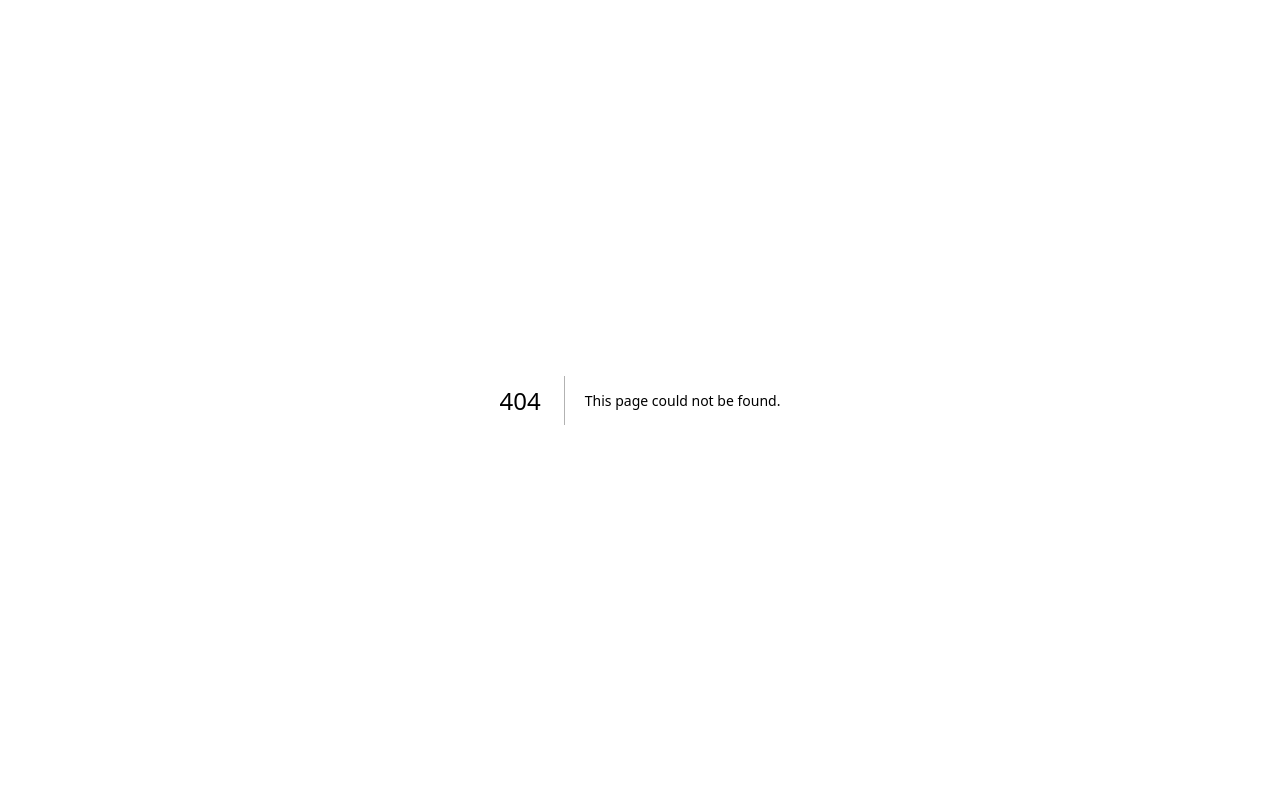
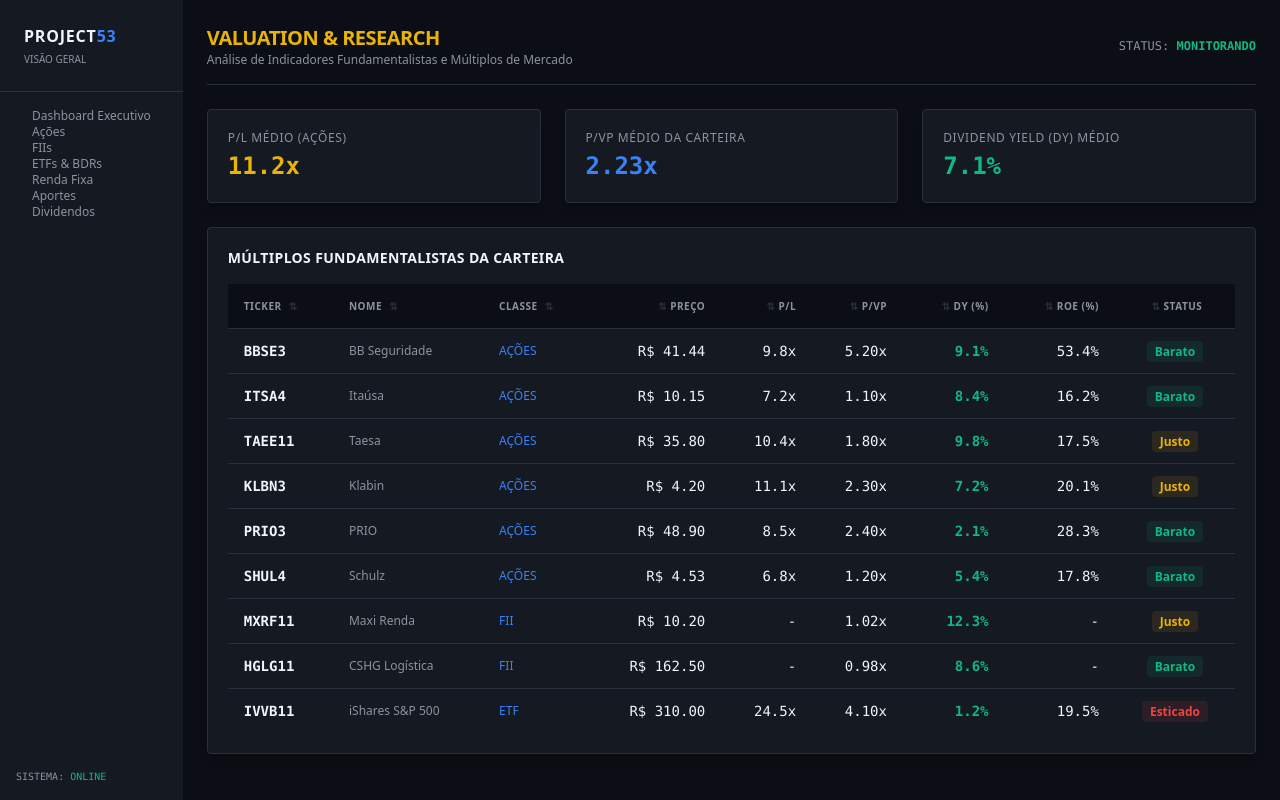
Before and after one commit to Andre-Marcelino-2026/aposentadoria53, a Next.js app: page /valuation in a window 1280 px wide. Before the commit this address had no page. Built offline with nearby package versions, Linux system fonts and the light colour scheme.

Commit message:
Create page.tsx

```diff
--- /dev/null
+++ b/app/valuation/page.tsx
@@ -0,0 +1,187 @@
+'use client';
+
+import { useState, useMemo } from 'react';
+import { Sidebar } from '../../src/components/layout/Sidebar';
+
+// Base de dados simulada com indicadores fundamentalistas de valuation
+const mockValuationData = [
+  { ticker: 'BBSE3', name: 'BB Seguridade', class: 'AÇÕES', price: 41.44, pl: 9.8, pvp: 5.2, dy: 9.1, roe: 53.4, margin: 82.1, status: 'Barato' },
+  { ticker: 'ITSA4', name: 'Itaúsa', class: 'AÇÕES', price: 10.15, pl: 7.2, pvp: 1.1, dy: 8.4, roe: 16.2, margin: 18.5, status: 'Barato' },
+  { ticker: 'TAEE11', name: 'Taesa', class: 'AÇÕES', price: 35.80, pl: 10.4, pvp: 1.8, dy: 9.8, roe: 17.5, margin: 44.2, status: 'Justo' },
+  { ticker: 'KLBN3', name: 'Klabin', class: 'AÇÕES', price: 4.20, pl: 11.1, pvp: 2.3, dy: 7.2, roe: 20.1, margin: 15.8, status: 'Justo' },
+  { ticker: 'PRIO3', name: 'PRIO', class: 'AÇÕES', price: 48.90, pl: 8.5, pvp: 2.4, dy: 2.1, roe: 28.3, margin: 41.0, status: 'Barato' },
+  { ticker: 'SHUL4', name: 'Schulz', class: 'AÇÕES', price: 4.53, pl: 6.8, pvp: 1.2, dy: 5.4, roe: 17.8, margin: 10.2, status: 'Barato' },
+  { ticker: 'MXRF11', name: 'Maxi Renda', class: 'FII', price: 10.20, pl: 0, pvp: 1.02, dy: 12.3, roe: 0, margin: 0, status: 'Justo' },
+  { ticker: 'HGLG11', name: 'CSHG Logística', class: 'FII', price: 162.50, pl: 0, pvp: 0.98, dy: 8.6, roe: 0, margin: 0, status: 'Barato' },
+  { ticker: 'IVVB11', name: 'iShares S&P 500', class: 'ETF', price: 310.00, pl: 24.5, pvp: 4.1, dy: 1.2, roe: 19.5, margin: 14.0, status: 'Esticado' },
+];
+
+export default function ValuationPage() {
+  const [sortConfig, setSortConfig] = useState<{ key: string; direction: 'asc' | 'desc' } | null>(null);
+
+  const avgPL = useMemo(() => {
+    const acoes = mockValuationData.filter((i) => i.pl > 0);
+    return acoes.reduce((acc, i) => acc + i.pl, 0) / acoes.length;
+  }, []);
+
+  const avgPVP = useMemo(() => {
+    return mockValuationData.reduce((acc, i) => acc + i.pvp, 0) / mockValuationData.length;
+  }, []);
+
+  const avgDY = useMemo(() => {
+    return mockValuationData.reduce((acc, i) => acc + i.dy, 0) / mockValuationData.length;
+  }, []);
+
+  const handleSort = (key: string) => {
+    let direction: 'asc' | 'desc' = 'asc';
+    if (sortConfig && sortConfig.key === key && sortConfig.direction === 'asc') {
+      direction = 'desc';
+    }
+    setSortConfig({ key, direction });
+  };
+
+  const sortedData = useMemo(() => {
+    let items = [...mockValuationData];
+    if (sortConfig !== null) {
+      items.sort((a: any, b: any) => {
+        let aValue = a[sortConfig.key];
+        let bValue = b[sortConfig.key];
+
+        if (aValue < bValue) return sortConfig.direction === 'asc' ? -1 : 1;
+        if (aValue > bValue) return sortConfig.direction === 'asc' ? 1 : -1;
+        return 0;
+      });
+    }
+    return items;
+  }, [sortConfig]);
+
+  const SortIcon = ({ columnKey }: { columnKey: string }) => {
+    if (sortConfig?.key !== columnKey) return <span className="text-[#2A2F3D] ml-1">⇅</span>;
+    return sortConfig.direction === 'asc' ? (
+      <span className="text-[#EAB308] ml-1">▲</span>
+    ) : (
+      <span className="text-[#EAB308] ml-1">▼</span>
+    );
+  };
+
+  return (
+    <div className="flex h-screen bg-[#0B0E14] text-[#F1F5F9] overflow-hidden font-sans">
+      <Sidebar />
+
+      <main className="flex-1 overflow-y-auto p-6 space-y-6">
+        {/* Cabeçalho */}
+        <div className="flex justify-between items-center border-b border-[#2A2F3D] pb-4">
+          <div>
+            <h1 className="text-xl font-bold tracking-tight text-[#EAB308]">
+              VALUATION & RESEARCH
+            </h1>
+            <p className="text-xs text-[#8B949E]">
+              Análise de Indicadores Fundamentalistas e Múltiplos de Mercado
+            </p>
+          </div>
+          <div className="text-right font-mono text-xs text-[#8B949E]">
+            <span>STATUS: </span>
+            <span className="text-[#10B981] font-bold">MONITORANDO</span>
+          </div>
+        </div>
+
+        {/* Cards de Resumo Fundamentalista */}
+        <div className="grid grid-cols-1 md:grid-cols-3 gap-6">
+          <div className="bg-[#151922] border border-[#2A2F3D] rounded p-5 shadow-lg">
+            <p className="text-[#8B949E] text-xs mb-1 uppercase tracking-wider">
+              P/L Médio (Ações)
+            </p>
+            <p className="text-[#EAB308] text-2xl font-bold font-mono">
+              {avgPL.toFixed(1)}x
+            </p>
+          </div>
+          <div className="bg-[#151922] border border-[#2A2F3D] rounded p-5 shadow-lg">
+            <p className="text-[#8B949E] text-xs mb-1 uppercase tracking-wider">
+              P/VP Médio da Carteira
+            </p>
+            <p className="text-[#3B82F6] text-2xl font-bold font-mono">
+              {avgPVP.toFixed(2)}x
+            </p>
+          </div>
+          <div className="bg-[#151922] border border-[#2A2F3D] rounded p-5 shadow-lg">
+            <p className="text-[#8B949E] text-xs mb-1 uppercase tracking-wider">
+              Dividend Yield (DY) Médio
+            </p>
+            <p className="text-[#10B981] text-2xl font-bold font-mono">
+              {avgDY.toFixed(1)}%
+            </p>
+          </div>
+        </div>
+
+        {/* Tabela de Indicadores com Ordenação */}
+        <div className="bg-[#151922] border border-[#2A2F3D] rounded p-5 shadow-lg">
+          <h2 className="text-[#F1F5F9] font-bold text-sm tracking-wide mb-4">
+            MÚLTIPLOS FUNDAMENTALISTAS DA CARTEIRA
+          </h2>
+          <div className="overflow-x-auto">
+            <table className="w-full text-left text-sm">
+              <thead className="text-[10px] text-[#8B949E] uppercase tracking-wider border-b border-[#2A2F3D] bg-[#0B0E14] select-none">
+                <tr>
+                  <th className="px-4 py-3 cursor-pointer hover:bg-[#1A1F2B]" onClick={() => handleSort('ticker')}>
+                    Ticker <SortIcon columnKey="ticker" />
+                  </th>
+                  <th className="px-4 py-3 cursor-pointer hover:bg-[#1A1F2B]" onClick={() => handleSort('name')}>
+                    Nome <SortIcon columnKey="name" />
+                  </th>
+                  <th className="px-4 py-3 cursor-pointer hover:bg-[#1A1F2B]" onClick={() => handleSort('class')}>
+                    Classe <SortIcon columnKey="class" />
+                  </th>
+                  <th className="px-4 py-3 text-right cursor-pointer hover:bg-[#1A1F2B]" onClick={() => handleSort('price')}>
+                    <SortIcon columnKey="price" /> Preço
+                  </th>
+                  <th className="px-4 py-3 text-right cursor-pointer hover:bg-[#1A1F2B]" onClick={() => handleSort('pl')}>
+                    <SortIcon columnKey="pl" /> P/L
+                  </th>
+                  <th className="px-4 py-3 text-right cursor-pointer hover:bg-[#1A1F2B]" onClick={() => handleSort('pvp')}>
+                    <SortIcon columnKey="pvp" /> P/VP
+                  </th>
+                  <th className="px-4 py-3 text-right cursor-pointer hover:bg-[#1A1F2B]" onClick={() => handleSort('dy')}>
+                    <SortIcon columnKey="dy" /> DY (%)
+                  </th>
+                  <th className="px-4 py-3 text-right cursor-pointer hover:bg-[#1A1F2B]" onClick={() => handleSort('roe')}>
+                    <SortIcon columnKey="roe" /> ROE (%)
+                  </th>
+                  <th className="px-4 py-3 text-center cursor-pointer hover:bg-[#1A1F2B]" onClick={() => handleSort('status')}>
+                    <SortIcon columnKey="status" /> Status
+                  </th>
+                </tr>
+              </thead>
+              <tbody className="divide-y divide-[#2A2F3D] font-mono">
+                {sortedData.map((item, idx) => (
+                  <tr key={idx} className="hover:bg-[#1A1F2B] transition-colors">
+                    <td className="px-4 py-3 font-bold text-[#F1F5F9]">{item.ticker}</td>
+                    <td className="px-4 py-3 text-[#8B949E] font-sans text-xs">{item.name}</td>
+                    <td className="px-4 py-3 text-xs text-[#3B82F6] font-sans">{item.class}</td>
+                    <td className="px-4 py-3 text-right text-[#F1F5F9]">R$ {item.price.toFixed(2)}</td>
+                    <td className="px-4 py-3 text-right text-[#F1F5F9]">{item.pl > 0 ? `${item.pl}x` : '-'}</td>
+                    <td className="px-4 py-3 text-right text-[#F1F5F9]">{item.pvp.toFixed(2)}x</td>
+                    <td className="px-4 py-3 text-right text-[#10B981] font-bold">{item.dy.toFixed(1)}%</td>
+                    <td className="px-4 py-3 text-right text-[#F1F5F9]">{item.roe > 0 ? `${item.roe}%` : '-'}</td>
+                    <td className="px-4 py-3 text-center">
+                      <span
+                        className={`px-2 py-0.5 rounded text-xs font-bold font-sans ${
+                          item.status === 'Barato'
+                            ? 'bg-[#10B981]/10 text-[#10B981]'
+                            : item.status === 'Justo'
+                            ? 'bg-[#EAB308]/10 text-[#EAB308]'
+                            : 'bg-[#EF4444]/10 text-[#EF4444]'
+                        }`}
+                      >
+                        {item.status}
+                      </span>
+                    </td>
+                  </tr>
+                ))}
+              </tbody>
+            </table>
+          </div>
+        </div>
+      </main>
+    </div>
+  );
+}
```
